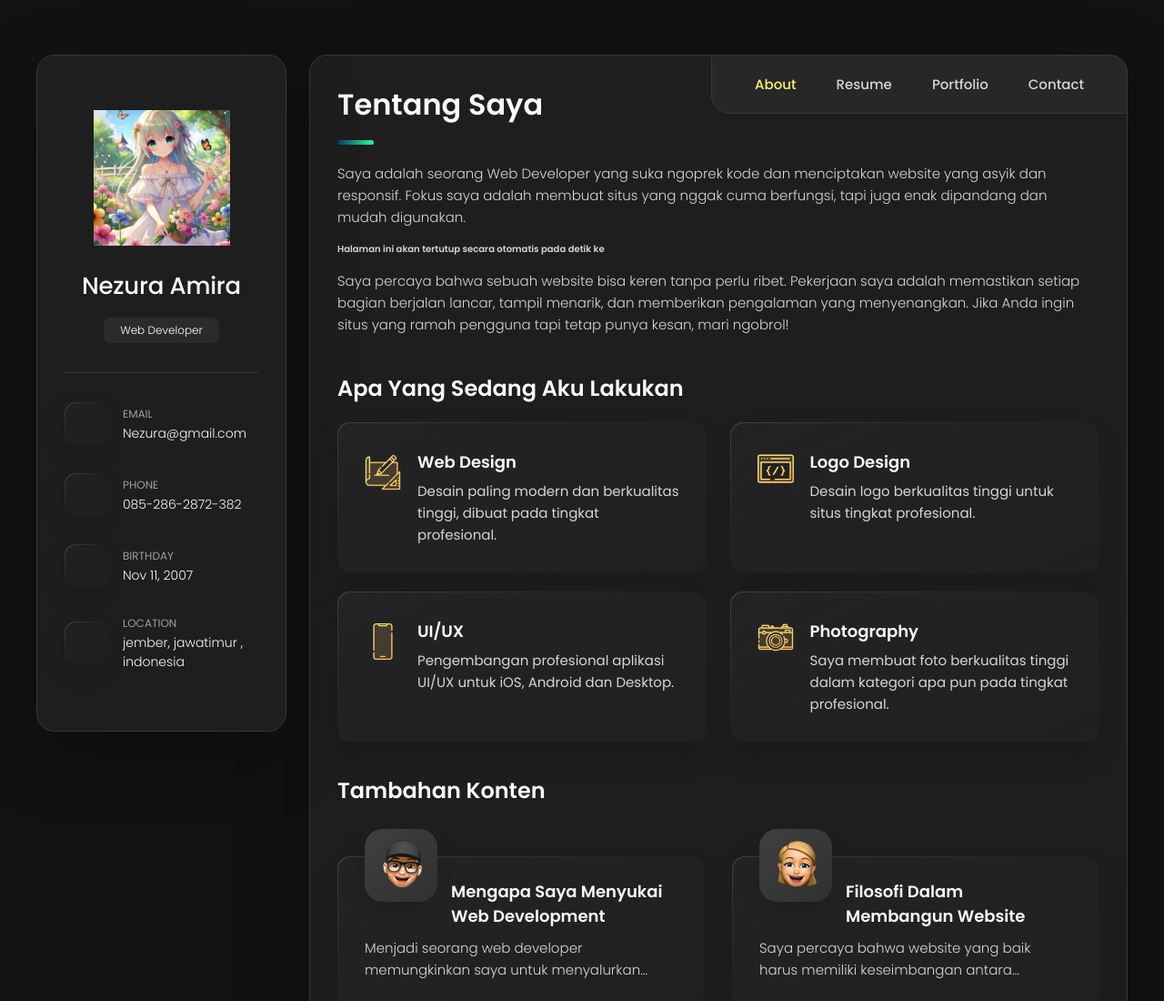
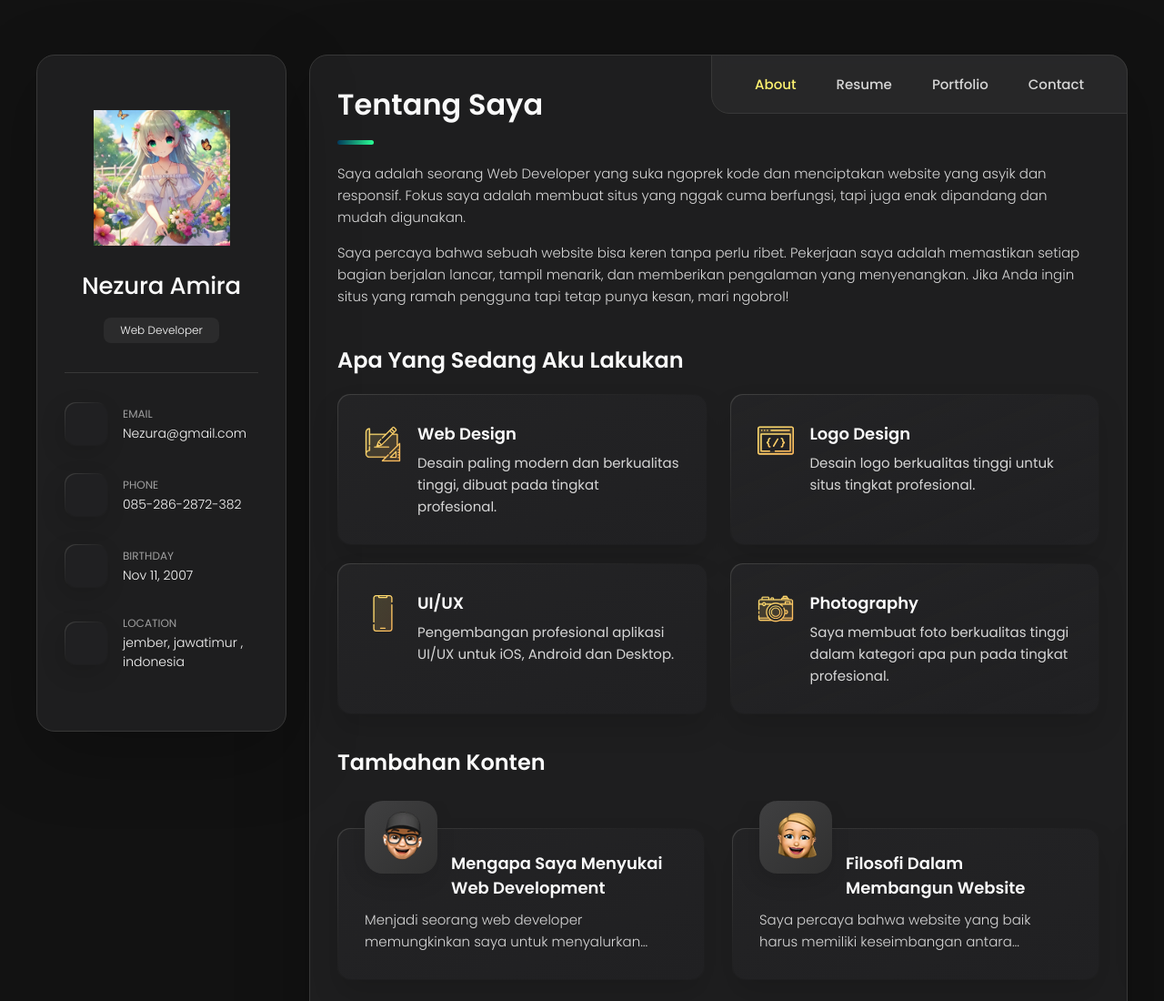
Before and after one commit to Nezuraamira/aboutme, a plain HTML site: page index.html in a window 1280 px wide. Shown: the top 1100 px of the page at 91% size. Drawn offline with Linux system fonts and the light colour scheme.

Commit message:
Update index.html

```diff
--- a/index.html
+++ b/index.html
@@ -194,7 +194,6 @@
           <p>Saya adalah seorang Web Developer yang suka ngoprek kode dan menciptakan website yang asyik dan responsif. Fokus saya adalah membuat situs yang nggak cuma berfungsi, tapi juga enak dipandang dan mudah digunakan.
           </p>
 
-        <p><h6>Halaman ini akan tertutup secara otomatis pada detik ke <span id="countdown"20</span></p></h6>
           <p>
             Saya percaya bahwa sebuah website bisa keren tanpa perlu ribet. Pekerjaan saya adalah memastikan setiap bagian berjalan lancar, tampil menarik, dan memberikan pengalaman yang menyenangkan. Jika Anda ingin situs yang ramah pengguna tapi tetap punya kesan, mari ngobrol!
           </p>
```
